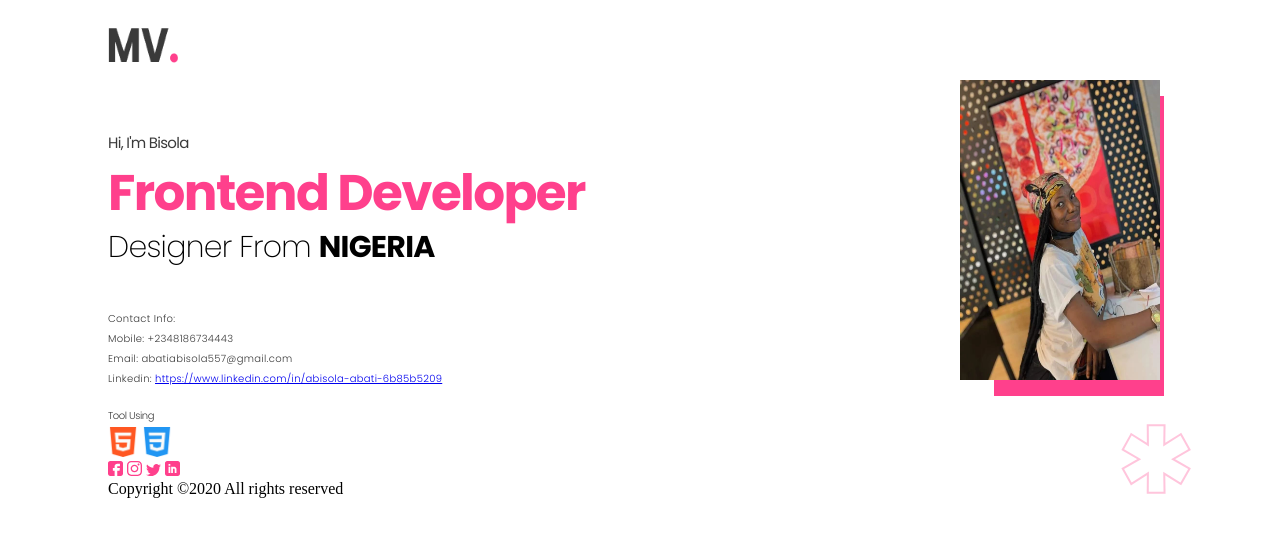
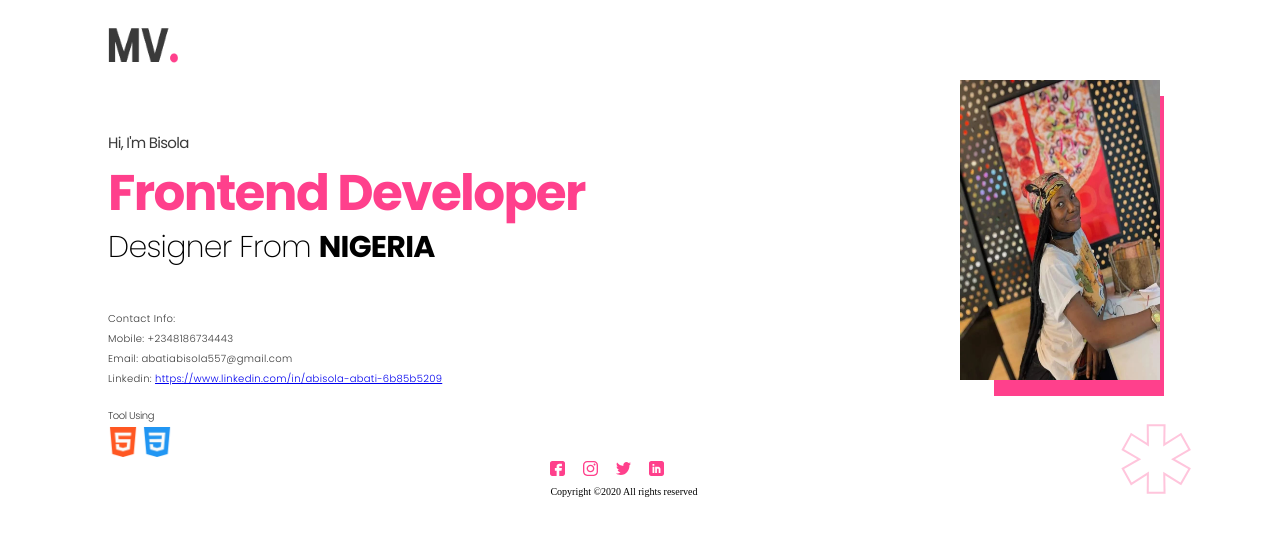
Before and after one commit to bisolabat23/My-Portfolio, a plain HTML site: page index.html in a window 1280 px wide. Shown: the top 536 px of the page. Drawn offline with Linux system fonts and the light colour scheme.

Commit message:
html updated

```diff
--- a/styles.css
+++ b/styles.css
@@ -105,3 +105,19 @@ header {
     height: 50px;
     margin-top: 20px;
 }
+
+.footer {
+    align-items: center;
+    margin: auto;
+    width: 30%;
+}
+footer {
+    justify-content: space-between;
+    display: flex;
+    width: 30%;
+    align-items: center;
+}
+.copyright {
+    font-size: 10px;
+    margin-top: 10px;
+}
```
